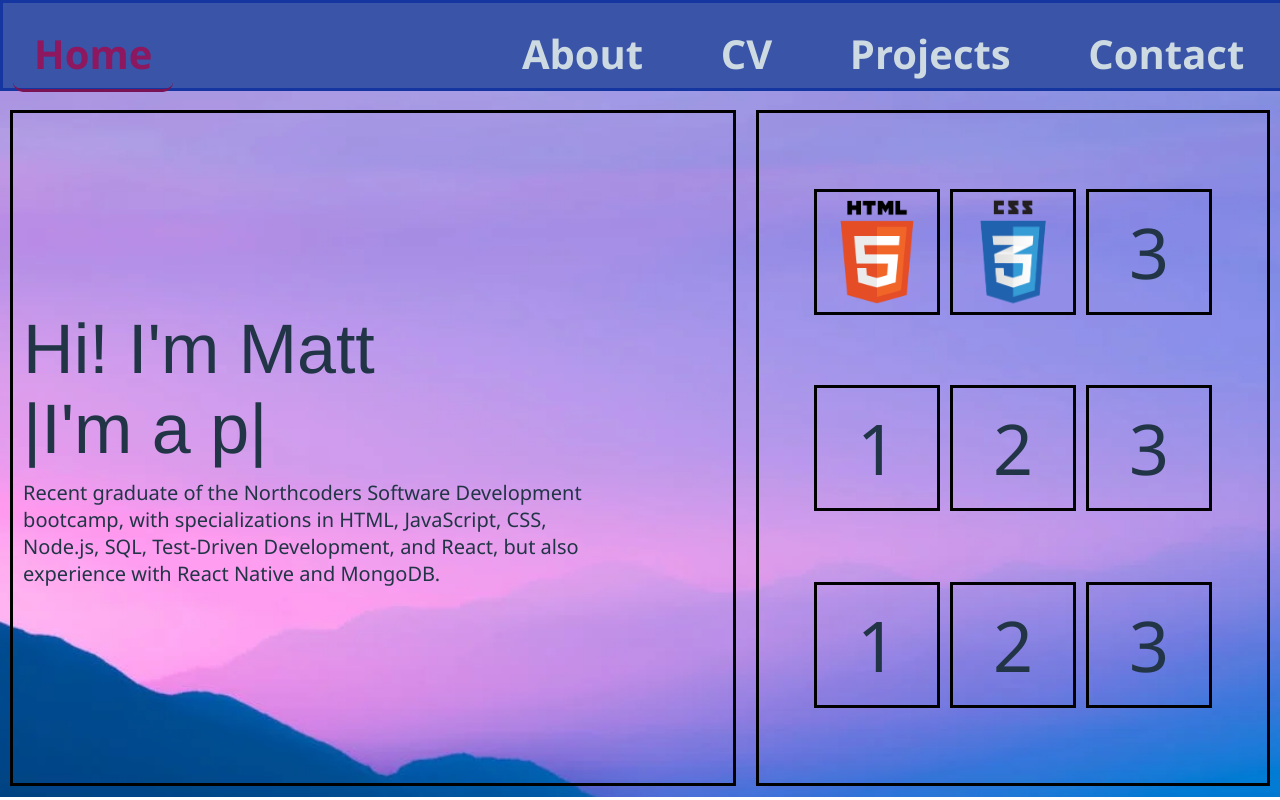
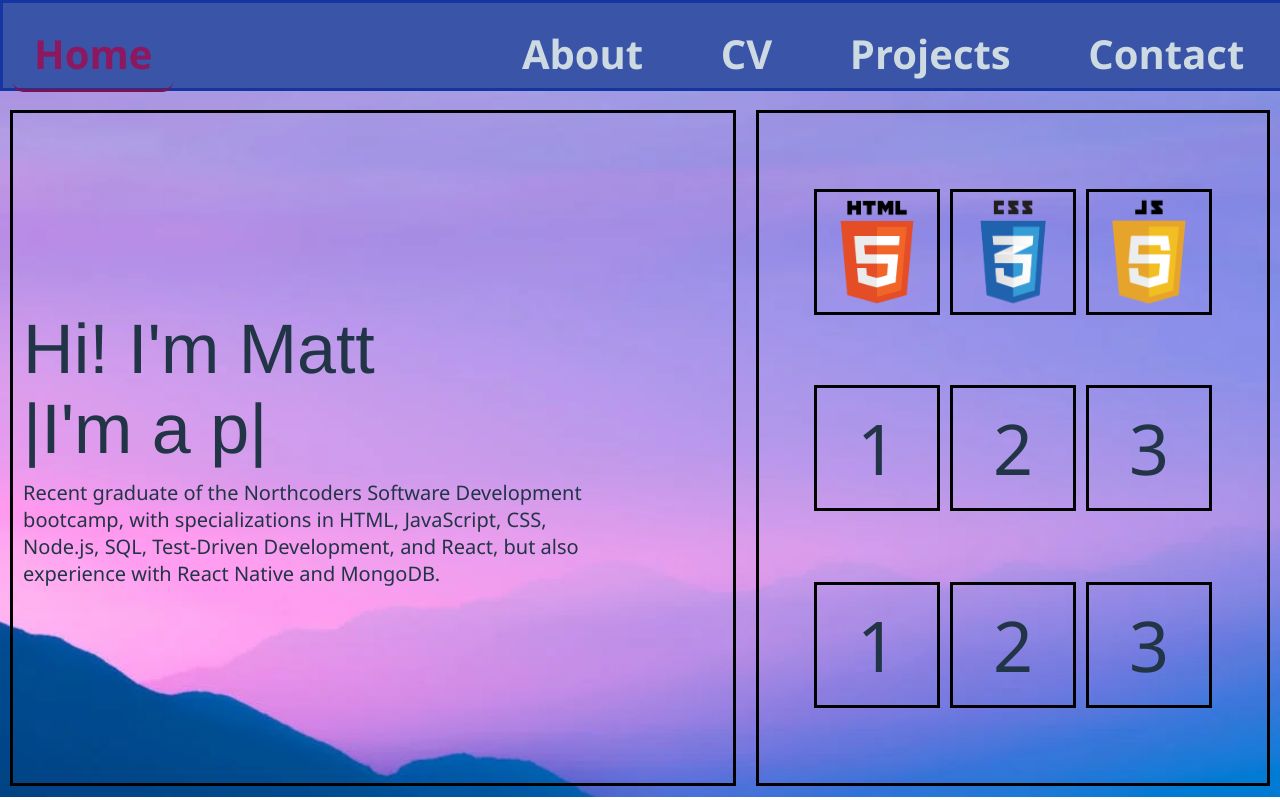
Before and after one commit to MattyB2112/AboutMe, a React (Vite) app in the folder AboutMe/: page / in a window 1280 px wide. Built offline with nearby package versions, Linux system fonts and the light colour scheme.

Commit message:
adding logos to homepage

```diff
--- a/AboutMe/src/Components/BigWelcomeBanner.jsx
+++ b/AboutMe/src/Components/BigWelcomeBanner.jsx
@@ -53,7 +53,9 @@ export default function BigWelcomeBanner() {
           <div className="css">
             <img src={css} className="css" />
           </div>
-          <div className="javascript">3</div>
+          <div className="javascript">
+            <img src={javascript} className="javascript" />
+          </div>
         </div>
         <div className="language-logos-container-mid">
           <div className="html">1</div>
```
Also changed, not shown: AboutMe/src/Images/javascript.png.
